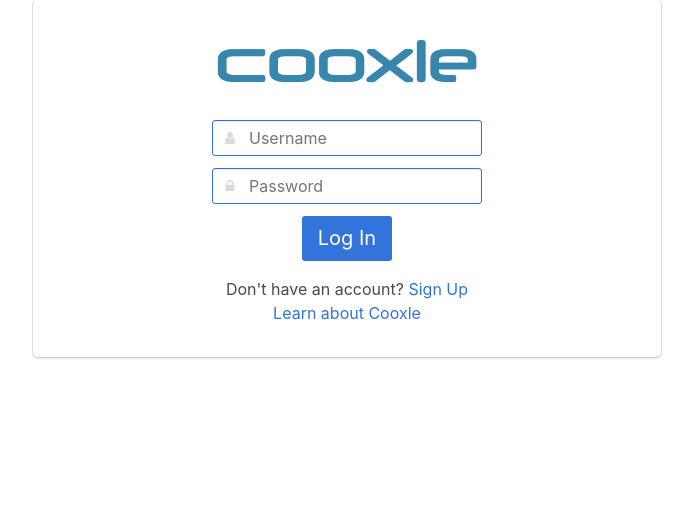
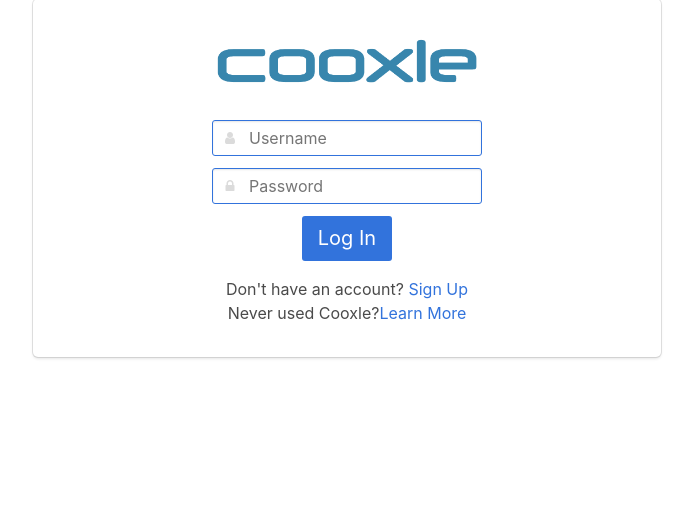
Before and after one commit to simonguozirui/cooxle, a PHP site: page /login.php in a window 1280 px wide. Shown: the part 201-720 px from the top of the page, without its empty margins (293-986 px from the left). Run offline with PHP 8.4, Linux system fonts and the light colour scheme; data that the repository does not hold is empty.

Commit message:
change about direct text

```diff
--- a/login.php
+++ b/login.php
@@ -140,7 +140,7 @@
         </form>
         <center>
             <p>Don't have an account? <a href="register.php">Sign Up</a></p>
-            <p><a href="about.php" target="_blank">Learn about Cooxle</a></p>
+            <p>Never used Cooxle?<a href="about.php" target="_blank">Learn More</a></p>
         </center>
         </div>
     </div>
```
